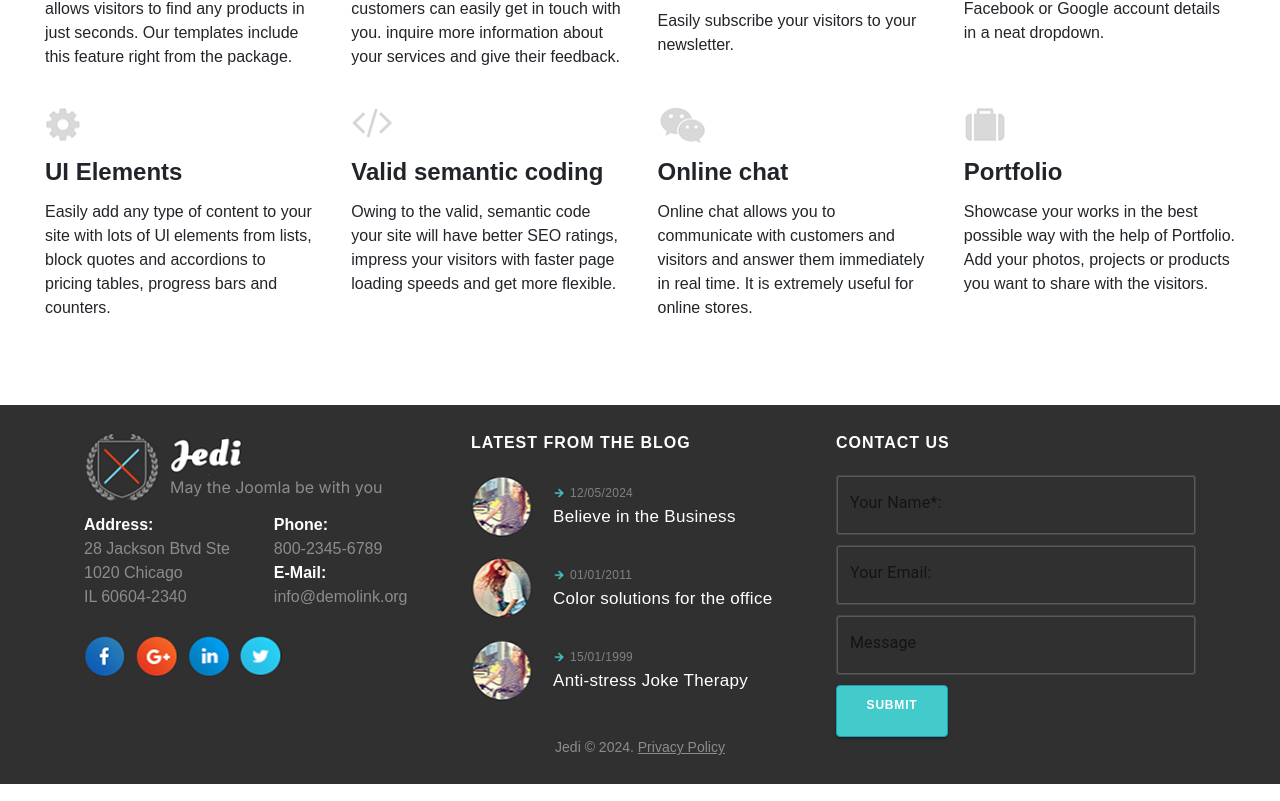
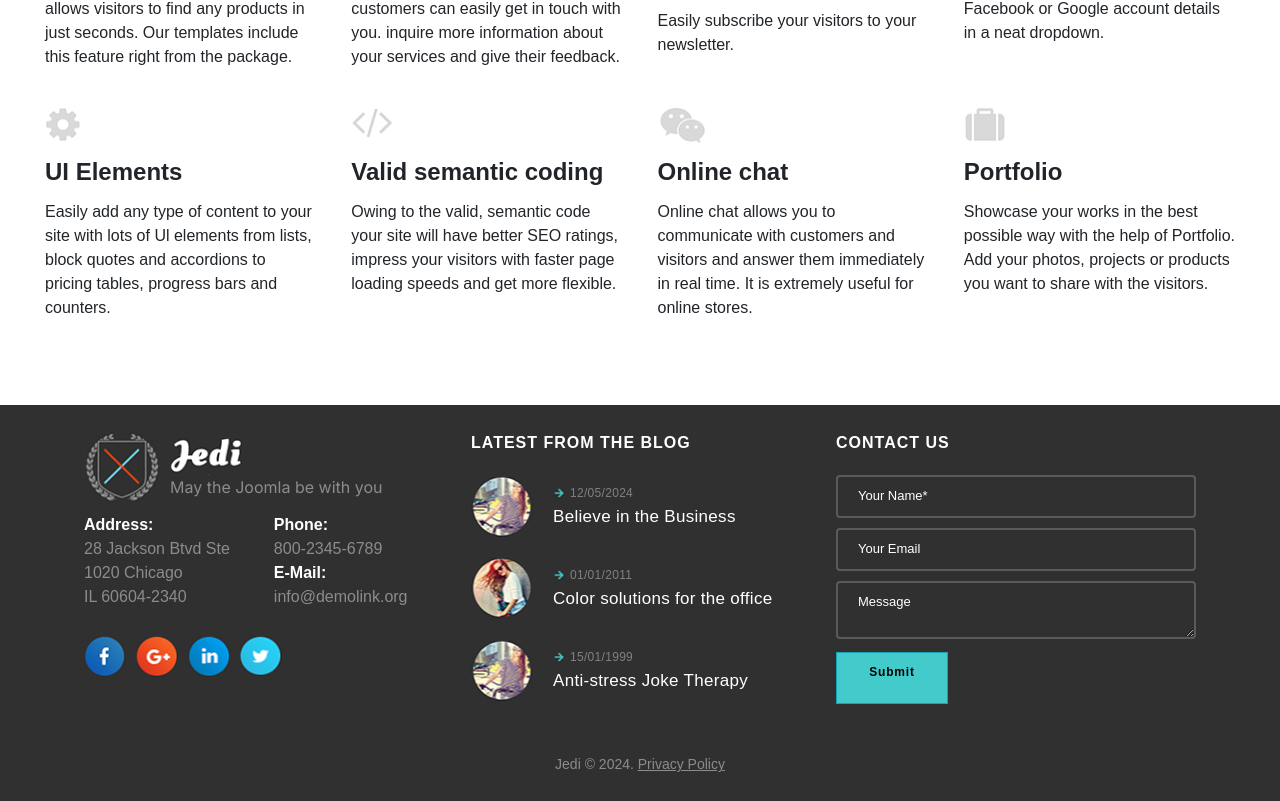
Before and after one commit to VictorAdamovich/LEIME.co, a Next.js app: page / in a window 1280 px wide. Shown: the part 2527-3328 px from the top of the page. Built offline with nearby package versions, Linux system fonts and the light colour scheme.

Commit message:
feat: remove mui from form

```diff
--- a/src/components/Footer/components/Form/Form.tsx
+++ b/src/components/Footer/components/Form/Form.tsx
@@ -1,7 +1,6 @@
 import React, { memo } from 'react';
 import { zodResolver } from '@hookform/resolvers/zod';
-import { Button, TextField } from '@mui/material';
-import { Controller, FormProvider, SubmitHandler, useForm } from 'react-hook-form';
+import { FormProvider, SubmitHandler, useForm } from 'react-hook-form';
 import { z } from 'zod';
 
 import styles from './styles.module.scss';
@@ -28,7 +27,6 @@ function Form() {
   });
 
   const {
-    control,
     handleSubmit,
     formState: { errors },
   } = methods;
@@ -46,67 +44,43 @@ function Form() {
       <h5 className={styles.title}>Contact us</h5>
       <div className={styles.form}>
         <FormProvider {...methods}>
-          <Controller
-            name="name"
-            control={control}
-            render={({ field }) => (
-              <TextField
-                {...field}
+          <div>
+            <input
               className={styles.textField}
               autoComplete="off"
-                error={!!errors?.name?.message}
-                helperText={errors?.name?.message}
-                fullWidth
-                label="Your Name*:"
-                variant="outlined"
+              {...methods.register('name')}
+              type="text"
+              placeholder="Your Name*"
             />
-            )}
-          />
-
-          <Controller
-            name="email"
-            control={control}
-            render={({ field }) => (
-              <TextField
-                {...field}
+            {errors.name && <p className={styles.error}>{errors.name.message}</p>}
+          </div>
+          <div>
+            <input
               className={styles.textField}
               autoComplete="off"
-                error={!!errors?.email?.message}
-                helperText={errors?.email?.message}
-                fullWidth
-                label="Your Email:"
-                variant="outlined"
+              {...methods.register('email')}
+              type="email"
+              placeholder="Your Email"
             />
-            )}
-          />
-
-          <Controller
-            name="message"
-            control={control}
-            render={({ field }) => (
-              <TextField
-                {...field}
+            {errors.email && <p className={styles.error}>{errors.email.message}</p>}
+          </div>
+          <div>
+            <textarea
               className={styles.textField}
               autoComplete="off"
-                error={!!errors?.message?.message}
-                helperText={errors?.message?.message}
-                fullWidth
-                label="Message"
-                variant="outlined"
+              {...methods.register('message')}
+              placeholder="Message"
             />
-            )}
-          />
-
-          <Button
+            {errors.message && <p className={styles.error}>{errors.message.message}</p>}
+          </div>
+          <button
             disabled={hasError}
             onClick={handleSubmit(onSubmit)}
             type="submit"
-            size="large"
-            variant="contained"
             className={styles.submit}
           >
             Submit
-          </Button>
+          </button>
         </FormProvider>
       </div>
     </div>
--- a/src/components/Footer/components/Form/styles.module.scss
+++ b/src/components/Footer/components/Form/styles.module.scss
@@ -1,4 +1,6 @@
 .contactUS {
+  margin-bottom: 50px;
+
   .title {
     margin-bottom: 20.5px;
     text-align: left;
@@ -18,14 +20,30 @@
     gap: 10px;
 
     .textField {
-      input {
-        border: 2px solid #5A5A5A;
-        border-radius: 4px;
+      width: 100%;
+      padding: 12px 20px;
+      text-align: left;
+      color: #FFF;
+      border: 2px solid #5A5A5A;
+      border-radius: 4px;
+      background-color: transparent;
+      font-family: Arial;
+      font-size: 13px;
+      font-weight: 400;
+      line-height: 14.92px;
 
-        &::placeholder {
-          color: #17A2B8;
-        }
+      &::placeholder {
+        color: #FFF
       }
+    }
+
+    .error {
+      text-align: left;
+      color: red;
+      font-family: Arial;
+      font-size: 13px;
+      font-weight: 400;
+      line-height: 14.92px;
     }
 
     .submit {
```
Lines whose indentation alone changed are shown as unchanged.
